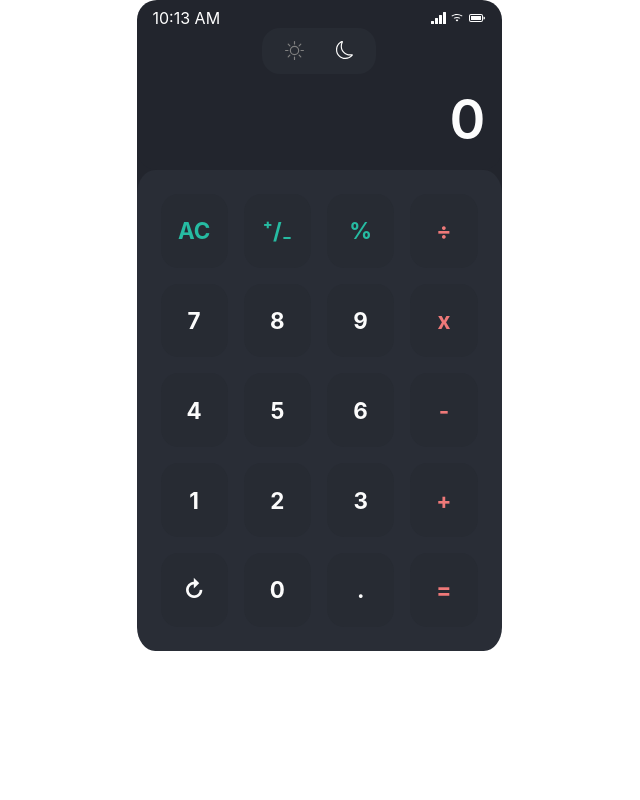
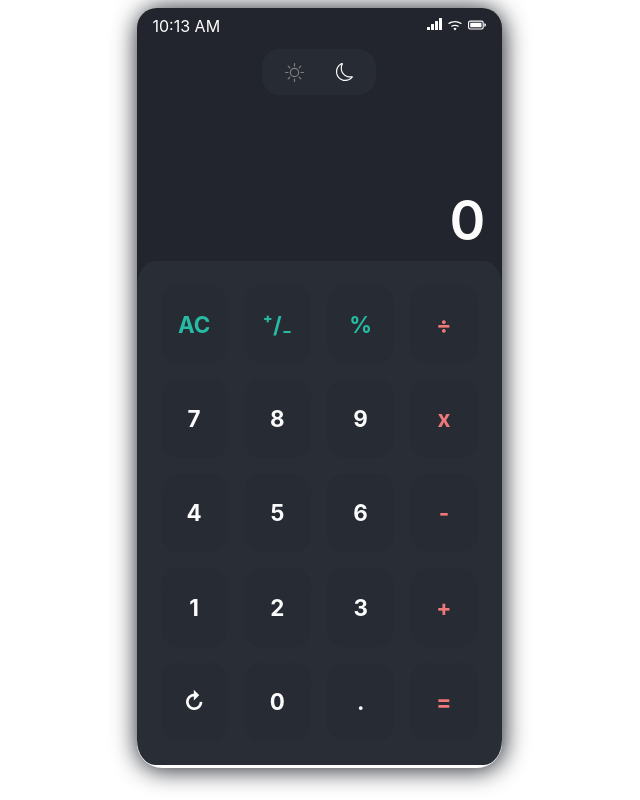
Before and after one commit to Yarden-Tal/Calculate-It, a React (Create React App) app: page / in a window 1280 px wide. Shown: the whole page, without its empty margins (321-961 px from the left). Built offline with nearby package versions, Linux system fonts and the light colour scheme.

Commit message:
More UI improvements

```diff
--- a/src/App.tsx
+++ b/src/App.tsx
@@ -126,7 +126,7 @@ export const App = (): JSX.Element => {
   };
 
   return (
-    <StyledApp>
+    <StyledApp isDark={isDarkMode}>
       <Display
         handleToggle={handleToggle}
         value={formatDisplay(display)}
--- a/src/components/display-components/ColorThemePicker.tsx
+++ b/src/components/display-components/ColorThemePicker.tsx
@@ -25,7 +25,7 @@ const ColorThemePicker = () => {
         xmlns="http://www.w3.org/2000/svg"
         width="18"
         height="18"
-        fill={isDarkMode ? "white" : "grey"}
+        fill={isDarkMode ? "white" : "#dbd9d9"}
         className="bi bi-moon"
         viewBox="0 0 16 16"
       >
--- a/src/components/display-components/Svgs.tsx
+++ b/src/components/display-components/Svgs.tsx
@@ -20,8 +20,8 @@ const Svgs = (): JSX.Element => {
       {/* WiFi SVG */}
       <svg
         xmlns="http://www.w3.org/2000/svg"
-        width="16"
-        height="16"
+        width="20"
+        height="20"
         fill={isDarkMode ? "white" : "black"}
         className="bi bi-wifi-2"
         viewBox="0 2 16 16"
@@ -32,7 +32,7 @@ const Svgs = (): JSX.Element => {
       <svg
         xmlns="http://www.w3.org/2000/svg"
         width="18"
-        height="16"
+        height="18"
         fill={isDarkMode ? "white" : "black"}
         className="bi bi-battery-full"
         viewBox="0 0 16 16"
--- a/src/styles/StyledAlert.ts
+++ b/src/styles/StyledAlert.ts
@@ -16,11 +16,13 @@ const StyledAlert = styled.div`
   text-align: center;
   font-weight: 500;
   position: absolute;
-  left: 55px;
+  top: 36%;
+  right: 50%;
+  transform: translate(50%, -50%);
   padding: 3px 20px;
   z-index: 1;
   opacity: 1;
-  animation: fade 4s;
+  animation: fade 5s linear;
 `;
 
 export default StyledAlert;
--- a/src/styles/StyledApp.ts
+++ b/src/styles/StyledApp.ts
@@ -1,11 +1,22 @@
 import styled from "styled-components";
+import { themes } from "../context/themes";
+import { ColorsEnum } from "../ts/enums";
+import { StyledProp } from "../ts/interfaces";
 
-const StyledApp = styled.div`
+const StyledApp = styled.div<StyledProp>`
   font-family: -apple-system, BlinkMacSystemFont, "Segoe UI", Roboto,
     "Helvetica Neue", Arial, sans-serif, "Apple Color Emoji", "Segoe UI Emoji",
     "Segoe UI Symbol";
   font-size: 16px;
   width: 100%;
+  height: 95vh;
+  -webkit-box-shadow: 1px 1px 25px 1px #000000;
+  box-shadow: 1px 1px 25px 1px
+    ${props =>
+      props.isDark
+        ? themes.darkMode.displayBackgroundColor
+        : themes.lightMode.displayBackgroundColor};
+  border-radius: 25px;
   max-width: 365px;
   min-width: 290px;
 `;
--- a/src/styles/StyledButton.ts
+++ b/src/styles/StyledButton.ts
@@ -16,7 +16,9 @@ const colorToCss = (
           : themes.lightMode.buttonBackgroundColor};
         color: ${ColorsEnum.CHOSEN_RED};
         &:hover {
-          background-color: ${DarkThemeEnum.BUTTON_HOVER_DARK_COLOR};
+          background-color: ${isDarkMode
+            ? DarkThemeEnum.BUTTON_HOVER_DARK_COLOR
+            : "rgb(219, 217, 217)"};
         }
       `;
     case ColorsEnum.GREEN:
@@ -26,7 +28,9 @@ const colorToCss = (
           : themes.lightMode.buttonBackgroundColor};
         color: ${ColorsEnum.CHOSEN_GREEN};
         &:hover {
-          background-color: ${DarkThemeEnum.BUTTON_HOVER_DARK_COLOR};
+          background-color: ${isDarkMode
+            ? DarkThemeEnum.BUTTON_HOVER_DARK_COLOR
+            : "rgb(219, 217, 217)"};
         }
       `;
     case ColorsEnum.WHITE:
@@ -38,7 +42,9 @@ const colorToCss = (
           ? themes.darkMode.fontColor
           : themes.lightMode.fontColor};
         &:hover {
-          background-color: ${DarkThemeEnum.BUTTON_HOVER_DARK_COLOR};
+          background-color: ${isDarkMode
+            ? DarkThemeEnum.BUTTON_HOVER_DARK_COLOR
+            : "rgb(219, 217, 217)"};
           color: ${themes.lightMode.fontColor};
         }
       `;
--- a/src/styles/StyledColorThemePicker.ts
+++ b/src/styles/StyledColorThemePicker.ts
@@ -4,7 +4,7 @@ import { ColorsEnum } from "../ts/enums";
 import { StyledProp } from "../ts/interfaces";
 
 const StyledColorThemePicker = styled.button<StyledProp>`
-  margin: 0 auto;
+  margin: 1em auto 6em auto;
   padding: 1em 1.7em;
   border-radius: 18px;
   border: none;
--- a/src/styles/StyledDisplay.ts
+++ b/src/styles/StyledDisplay.ts
@@ -21,7 +21,6 @@ export const StyledScreen = styled.div<StyledProp>`
   color: ${props =>
     props.isDark ? themes.darkMode.fontColor : themes.lightMode.fontColor};
   font-size: 3.4em;
-  min-height: 1.4em;
   font-weight: 600;
   display: flex;
   justify-content: flex-end;
@@ -35,6 +34,7 @@ const StyledDisplay = styled.div<StyledProp>`
       : themes.lightMode.displayBackgroundColor};
   padding: 0.5em 1em;
   border-radius: 20px;
+  height: 40%;
 `;
 
 export default StyledDisplay;
--- a/src/styles/StyledKBContainer.ts
+++ b/src/styles/StyledKBContainer.ts
@@ -9,5 +9,5 @@ export const StyledKBContainer = styled.div<StyledProp>`
     props.isDark
       ? themes.darkMode.displayBackgroundColor
       : themes.lightMode.displayBackgroundColor};
-  height: 50px;
+  height: 60%;
 `;
--- a/src/styles/StyledKeyboard.ts
+++ b/src/styles/StyledKeyboard.ts
@@ -15,6 +15,7 @@ const StyledKeyboard = styled.div<StyledProp>`
       : themes.lightMode.keyboardBackgroundColor};
   padding: 1.5rem;
   border-radius: 5%;
+  height: 100%;
 `;
 
 export default StyledKeyboard;
--- a/src/styles/common.css
+++ b/src/styles/common.css
@@ -4,7 +4,6 @@
 }
 
 body {
-  margin: 0 auto;
+  margin: 1vh auto;
   max-width: 365px;
-  transition: background-color 2s;
 }
```
